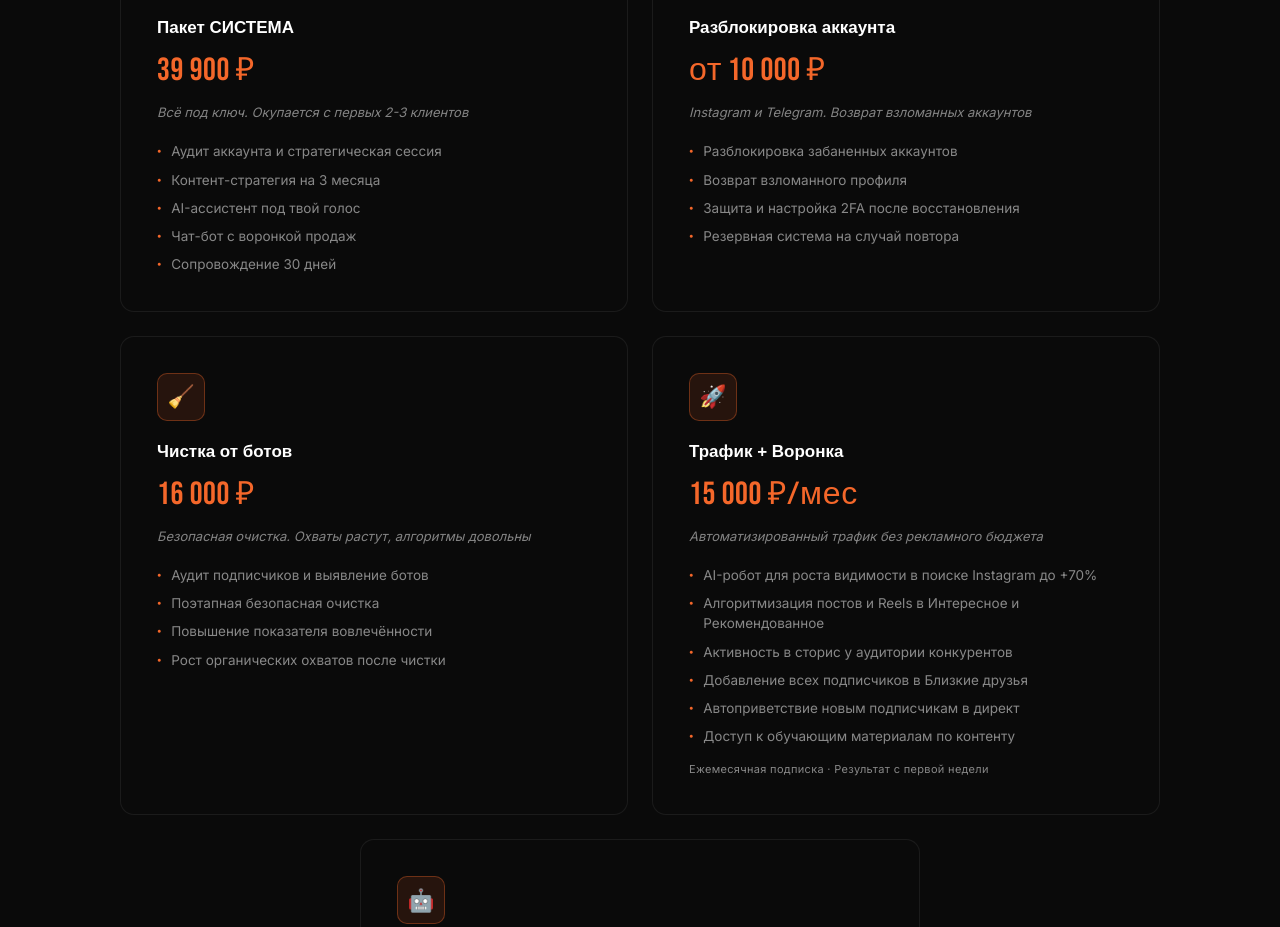
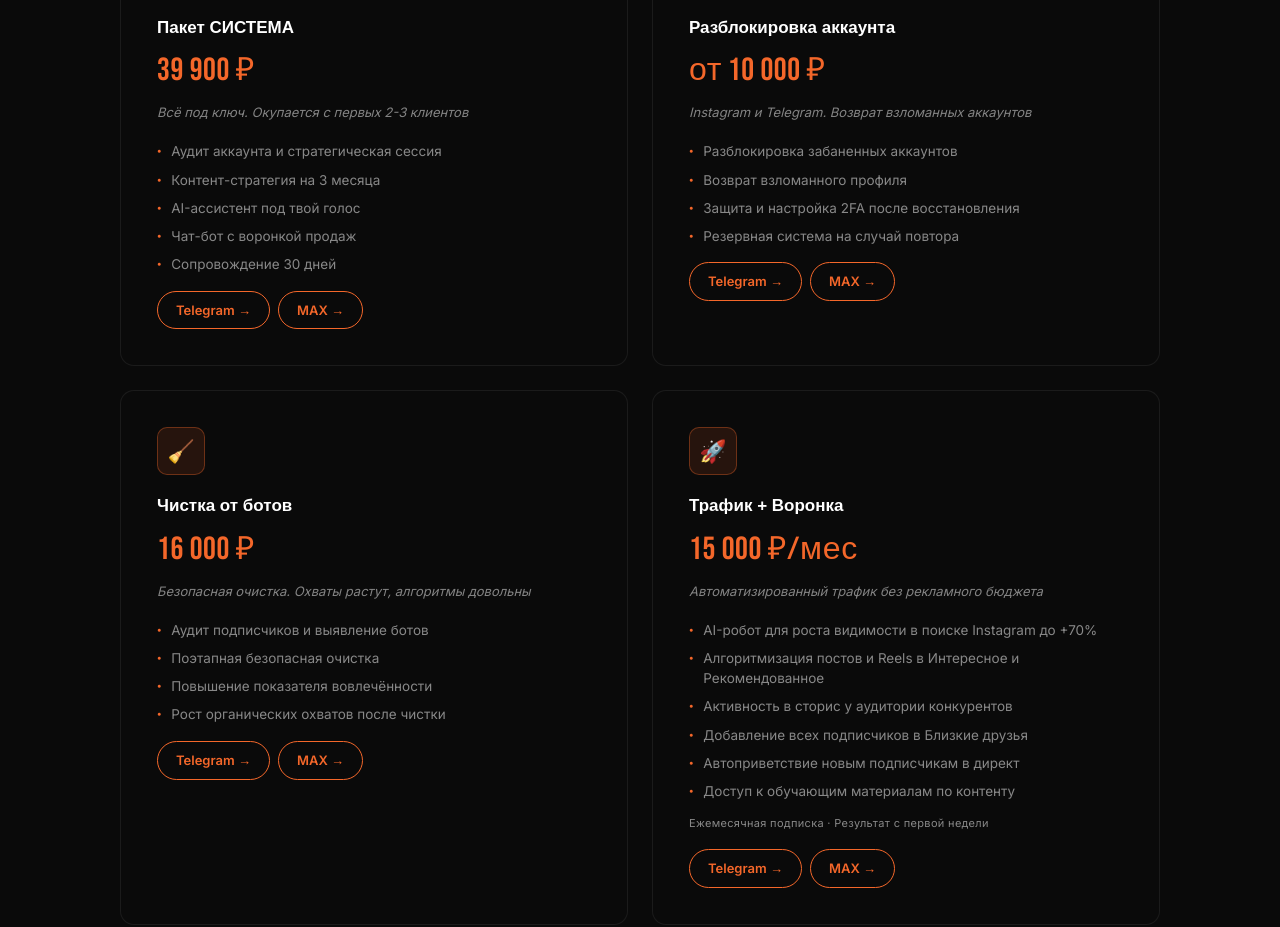
Before and after one commit to artsiomnhatrang-sketch/aitutor, a plain HTML site: page index.html in a window 1280 px wide. Shown: the part 2075-3002 px from the top of the page. Drawn offline with Linux system fonts and the light colour scheme; a web font is replaced by a local one.

Commit message:
Add Telegram and MAX buttons to services

```diff
--- a/index.html
+++ b/index.html
@@ -685,6 +685,25 @@
       flex-shrink: 0;
       margin-top: 5px;
     }
+    .service-card-btns {
+      display: flex;
+      gap: 8px;
+      margin-top: 1rem;
+      flex-wrap: wrap;
+    }
+    a.svc-btn {
+      color: var(--orange);
+      border: 1.5px solid var(--orange);
+      border-radius: 100px;
+      padding: 8px 18px;
+      font-size: 13px;
+      font-weight: 600;
+      text-decoration: none;
+      font-family: 'Inter', sans-serif;
+      transition: background .2s, color .2s;
+      white-space: nowrap;
+    }
+    a.svc-btn:hover { background: var(--orange); color: #fff; }
     /* Price tag inside service card */
     .service-price {
       display: flex;
@@ -1296,6 +1315,15 @@
     });
   }, { threshold: 0.1 });
 
+  document.querySelectorAll('.service-card').forEach(card => {
+    const btns = document.createElement('div');
+    btns.className = 'service-card-btns';
+    btns.innerHTML =
+      '<a href="https://t.me/m/8mtf5rZ2N2Ni" class="svc-btn" target="_blank" rel="noopener">Telegram →</a>' +
+      '<a href="https://max.ru/u/f9LHodD0cOLCdCjDGiT5cFgHQVqkAa6KJVSwu9DA-JgUi6LO9If2oRS6La8" class="svc-btn" target="_blank" rel="noopener">MAX →</a>';
+    card.appendChild(btns);
+  });
+
   document.querySelectorAll('.service-card, .case-stat, .pkg-item').forEach(el => {
     el.style.opacity = '0';
     el.style.transform = 'translateY(20px)';
```
